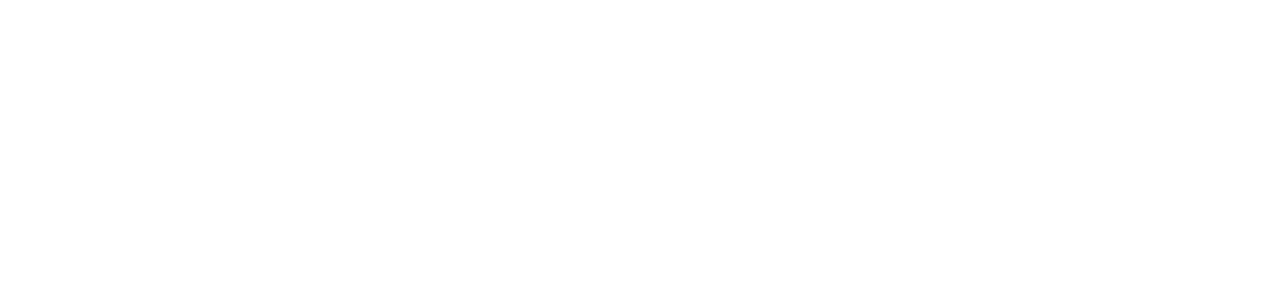
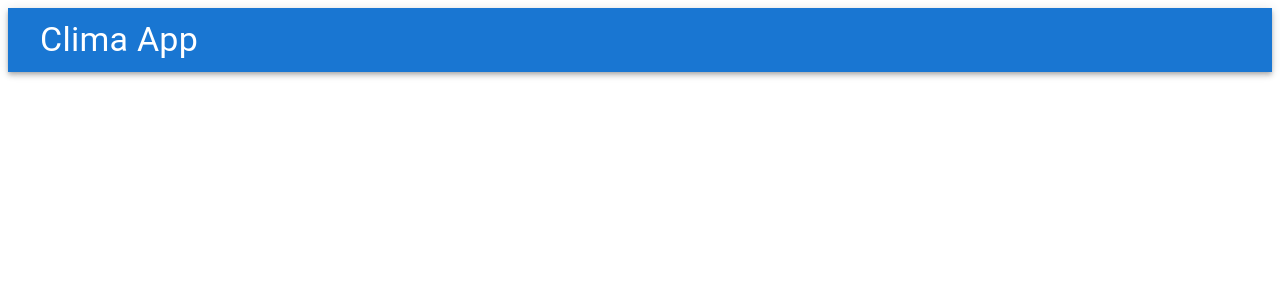
Before and after one commit to dbarrerap/clima-app-react, a React (Create React App) app: page / in a window 1280 px wide. Shown: the top 300 px of the page. Built offline with nearby package versions, Linux system fonts and the light colour scheme.

Commit message:
Add AppBar

```diff
--- a/src/App.js
+++ b/src/App.js
@@ -1,7 +1,9 @@
+import NavigationBar from './components/NavigationBar'
+
 function App() {
   return (
     <div className="App">
-
+      <NavigationBar />
     </div>
   );
 }
--- /dev/null
+++ b/src/components/NavigationBar.jsx
@@ -0,0 +1,16 @@
+import { Component } from "react";
+import { AppBar, Toolbar, Typography, Box } from '@mui/material';
+
+class Navbar extends Component {
+    render() {
+        return (
+            <AppBar position="static">
+                <Toolbar>
+                    <Typography variant='h4' sx={{ flexGrow: 1, padding: 1 }}>Clima App</Typography>
+                </Toolbar>
+            </AppBar>
+        )
+    }
+}
+
+export default Navbar
```
